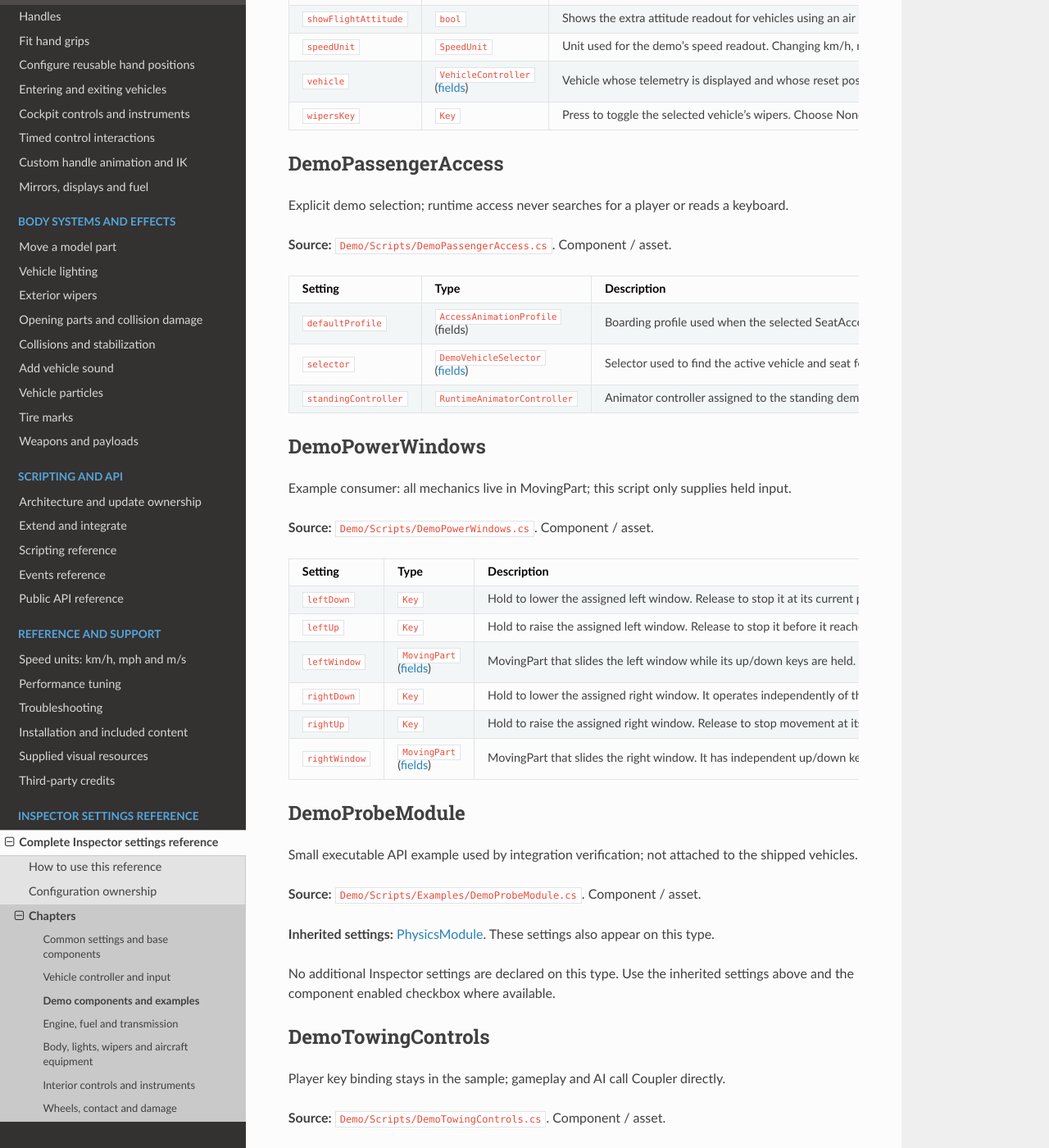
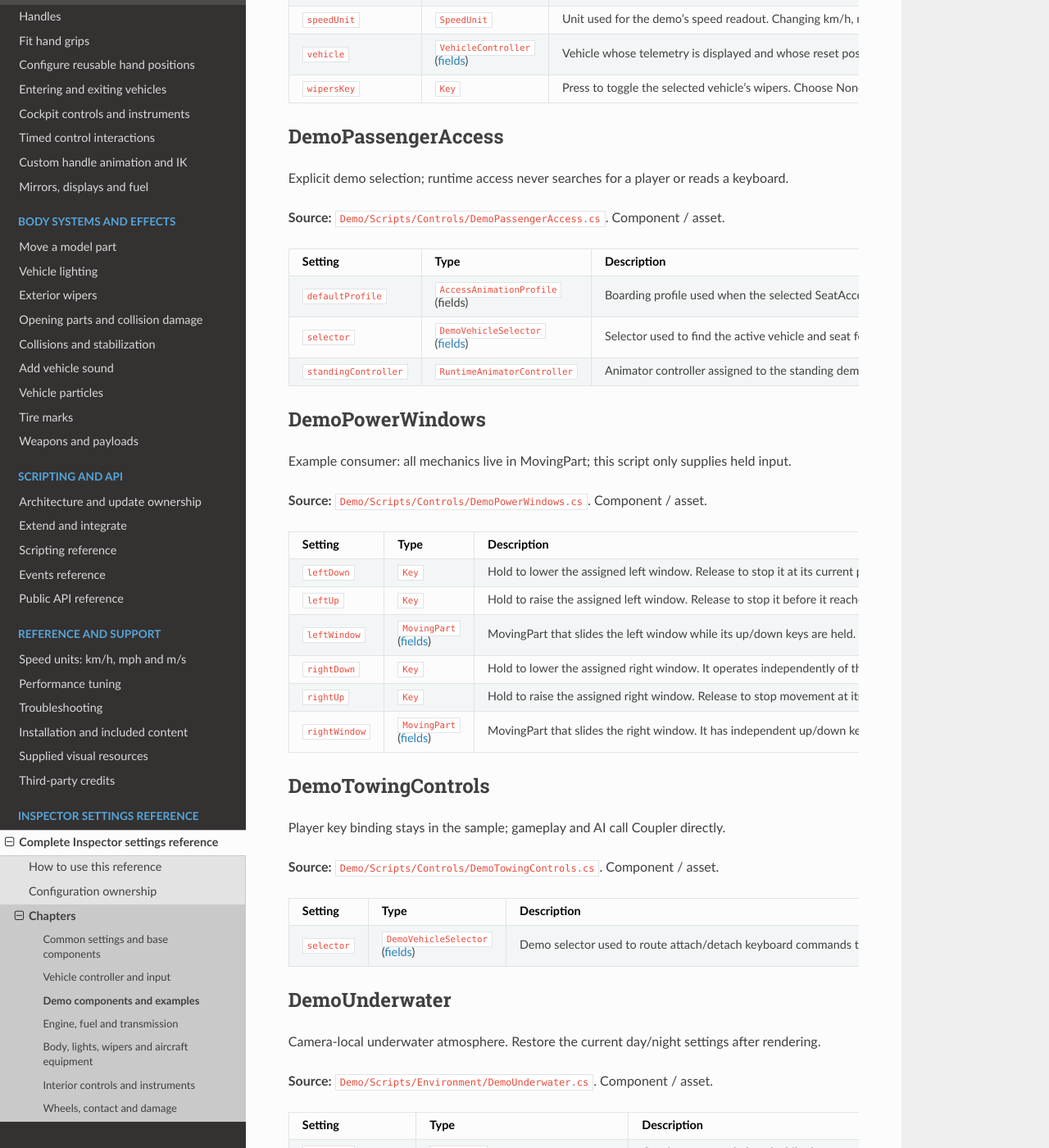
Before and after one commit to szczyglis-dev/easy-vehicle-system, a Sphinx documentation site: the page built from docs/source/InspectorReference/Demo.rst, in a window 1280 px wide and 1400 px high, scrolled down 7695 px. Shown: the whole window at 82% size. Built offline with Sphinx 7.4.7 and the Read the Docs theme 3.1.0, drawn with Linux system fonts in a browser that asks for light colours; pages that are not in the unit, such as notebooks, are missing from menus; some of the changed text lies outside the part shown.

Commit message:
Updated examples

```diff
--- a/docs/source/Cameras.rst
+++ b/docs/source/Cameras.rst
@@ -119,7 +119,7 @@ Demo integration
 
 The Demo scene and vehicle prefabs have ``Cameras`` with explicitly assigned exterior and cabin anchors. ``DemoCameraRig`` assigns and explicitly activates the chosen Orbit, Interior, Cinematic, Free Look or Free Parent submodule. It deactivates and detaches the previous view when switching. Cinematic is also a Demo-only custom submodule, so every demo view uses the same Active gate. The rig handles selection and cursor capture without camera movement calculations.
 
-``Scripts/Examples/DemoFreeCamera.cs``, ``DemoFreeParentCamera.cs``, their shared ``DemoFreeCameraMotion.cs`` and ``DemoCinematicCamera.cs`` show custom submodules supplied only by the Demo. They are not runtime package components. Free Look moves in world space; Free Parent stores its position and rotation relative to its anchor and follows the vehicle. Each vehicle's Free Parent component remembers its own local pose. Cinematic follows its anchor heading with smoothed framing, obstruction avoidance and wheel zoom. ``Move(...)`` also allows scripted navigation, and respects both Active and the core's control gates.
+``Scripts/Cameras/DemoFreeCamera.cs``, ``DemoFreeParentCamera.cs``, their shared ``DemoFreeCameraMotion.cs`` and ``DemoCinematicCamera.cs`` show custom submodules supplied only by the Demo. They are not runtime package components. Free Look moves in world space; Free Parent stores its position and rotation relative to its anchor and follows the vehicle. Each vehicle's Free Parent component remembers its own local pose. Cinematic follows its anchor heading with smoothed framing, obstruction avoidance and wheel zoom. ``Move(...)`` also allows scripted navigation, and respects both Active and the core's control gates.
 
 To reproduce the example, add the custom component on a vehicle with ``Cameras``, assign its ``anchor``, attach/select it with ``Cameras.Attach(camera, customModule)`` and call ``customModule.SetActive(true)``. Tune ``movementSpeed``, ``movementResponse``, ``boostMultiplier``, ``sensitivity`` and ``requirePointerLock``. The example reads the same numpad/arrow navigation and Shift boost as the demo.
 
--- a/docs/source/Demo.rst
+++ b/docs/source/Demo.rst
@@ -132,7 +132,7 @@ Free-camera movement: numpad 8 forward, 2/5 backward, 4/6 sideways, 9/3 up/down.
 Reuse the examples
 ------------------
 
-The sample's Prefabs folder contains the example vehicle configurations. Scripts/Examples contains application integrations such as ``LandingGearSwitch``, ``AimingHandExample``, ``DemoExternalControl`` and ``DemoDirectWaypointAI``.
+The sample's Prefabs folder contains the example vehicle configurations. ``Scripts`` is organized into ``Cameras``, ``Controls``, ``Environment``, ``UI`` and ``Vehicles``. These folders contain application integrations such as ``LandingGearSwitch``, ``AimingHandExample``, ``DemoExternalControl`` and ``DemoDirectWaypointAI``.
 
 See :doc:`Getting started </GettingStarted>` to build a vehicle, :doc:`Scripting </Scripting>` to integrate your game, and :doc:`Demo resources </DemoResources>` for asset bindings and credits.
 
--- a/docs/source/Input.rst
+++ b/docs/source/Input.rst
@@ -763,7 +763,7 @@ Keep ``AIFollowTarget`` as the driver and change its Target to the next point al
 
 For a moving convoy target, use only the first script and assign the leading vehicle as Target. For patrols, use both scripts and enable Loop. For a one-way delivery route, disable Loop so the vehicle brakes at the last point. Place route points on a drivable path with room for the vehicle's turning radius; these examples do not find roads, avoid obstacles, recover from getting stuck or reverse toward a target behind the vehicle. A navigation/traffic system can perform those decisions and feed its next reachable steering point or its own axes to the same External Controller.
 
-The shipped demo includes ``DemoWaypointAI``, ``DemoDirectWaypointAI`` and ``DemoExternalControl`` under ``Demo/Scripts/Examples``. Press P to compare manual control, physical AI and direct AI on the same checkpoint route. The physical follower smooths steering and uses overspeed braking; the direct follower supplies poses through DirectController. See :ref:`the demo comparison <evs-demo--compare-physical-and-direct-ai>`. Demo vehicle selection can change Input Source, so coordinate it with your AI ownership instead of having both systems repeatedly take control.
+The shipped demo includes ``DemoWaypointAI``, ``DemoDirectWaypointAI`` and ``DemoExternalControl`` under ``Demo/Scripts``. Press P to compare manual control, physical AI and direct AI on the same checkpoint route. The physical follower smooths steering and uses overspeed braking; the direct follower supplies poses through DirectController. See :ref:`the demo comparison <evs-demo--compare-physical-and-direct-ai>`. Demo vehicle selection can change Input Source, so coordinate it with your AI ownership instead of having both systems repeatedly take control.
 
 See :ref:`external input ownership <evs-scripting-input--external-controller-and-runtime-ownership>` for reusable takeover/release logic and :ref:`command sampling <evs-scripting-input--sampling-contract>` for continuous values and one-shot requests.
 
--- a/docs/source/InspectorReference.rst
+++ b/docs/source/InspectorReference.rst
@@ -190,8 +190,6 @@ Chapters
 | :ref:`DemoPassengerAccess <evs-inspectorreference-demo--demopassengeraccess>`                                 | Demo components and examples                   |
 +---------------------------------------------------------------------------------------------------------------+------------------------------------------------+
 | :ref:`DemoPowerWindows <evs-inspectorreference-demo--demopowerwindows>`                                       | Demo components and examples                   |
-+---------------------------------------------------------------------------------------------------------------+------------------------------------------------+
-| :ref:`DemoProbeModule <evs-inspectorreference-demo--demoprobemodule>`                                         | Demo components and examples                   |
 +---------------------------------------------------------------------------------------------------------------+------------------------------------------------+
 | :ref:`DemoTowingControls <evs-inspectorreference-demo--demotowingcontrols>`                                   | Demo components and examples                   |
 +---------------------------------------------------------------------------------------------------------------+------------------------------------------------+
--- a/docs/source/InspectorReference/Demo.rst
+++ b/docs/source/InspectorReference/Demo.rst
@@ -46,8 +46,6 @@ Demo components and examples
 +----------------------------------------------------------------------------------------------------------+------------------------+
 | :ref:`DemoPowerWindows <evs-inspectorreference-demo--demopowerwindows>`                                  | 6                      |
 +----------------------------------------------------------------------------------------------------------+------------------------+
-| :ref:`DemoProbeModule <evs-inspectorreference-demo--demoprobemodule>`                                    | 0                      |
-+----------------------------------------------------------------------------------------------------------+------------------------+
 | :ref:`DemoTowingControls <evs-inspectorreference-demo--demotowingcontrols>`                              | 1                      |
 +----------------------------------------------------------------------------------------------------------+------------------------+
 | :ref:`DemoUnderwater <evs-inspectorreference-demo--demounderwater>`                                      | 8                      |
@@ -72,7 +70,7 @@ AimingHandExample
 
 Tutorial: acquire a seated hand through ``vehicle.handles.TryAcquire``, move a stable palm target, then cancel the token after the visible return. The controller owns admission and restores the home binding. Place the custom handle under the vehicle; call ``vehicle.handles.Refresh()`` when adding it at runtime. The optional weapon and cursor handling belong to the application. Vehicle Handles supplies SetInput before passenger work.
 
-**Source:** ``Demo/Scripts/Examples/AimingHandExample.cs``. Component / asset.
+**Source:** ``Demo/Scripts/Controls/AimingHandExample.cs``. Component / asset.
 
 **Inherited settings:** :ref:`VehicleHandle <evs-inspectorreference-world--vehiclehandle>`. These settings also appear on this type.
 
@@ -128,7 +126,7 @@ Audio Settings
 DemoAircraftSystems
 -------------------
 
-**Source:** ``Demo/Scripts/Examples/DemoAircraftSystems.cs``. Component / asset.
+**Source:** ``Demo/Scripts/Vehicles/DemoAircraftSystems.cs``. Component / asset.
 
 +-----------------+---------------------------------------------------------------------------------------+------------------------------------------------------------------------------------------------------------------------------------------+-------------------------------------------+
 | Setting         | Type                                                                                  | Description                                                                                                                              | Declared default and constraints          |
@@ -203,7 +201,7 @@ DemoCinematicCamera
 
 A custom camera can also ignore mouse look and follow the vehicle's heading instead.
 
-**Source:** ``Demo/Scripts/Examples/DemoCinematicCamera.cs``. Component / asset.
+**Source:** ``Demo/Scripts/Cameras/DemoCinematicCamera.cs``. Component / asset.
 
 **Inherited settings:** :ref:`CameraModule <evs-inspectorreference-world--cameramodule>`. These settings also appear on this type.
 
@@ -241,7 +239,7 @@ No additional Inspector settings are declared on this type. Use the inherited se
 DemoDamageControls
 ------------------
 
-**Source:** ``Demo/Scripts/DemoDamageControls.cs``. Component / asset.
+**Source:** ``Demo/Scripts/Controls/DemoDamageControls.cs``. Component / asset.
 
 +--------------+--------------------------------------------------------------------------------------------+--------------------------------------------------------------------------------------------------------------------------------------------+----------------------------------+
 | Setting      | Type                                                                                       | Description                                                                                                                                | Declared default and constraints |
@@ -256,7 +254,7 @@ DemoDayNight
 
 Sample lighting switch. It changes the environment without modifying a vehicle's requested light state.
 
-**Source:** ``Demo/Scripts/DemoDayNight.cs``. Component / asset.
+**Source:** ``Demo/Scripts/Environment/DemoDayNight.cs``. Component / asset.
 
 +-------------+-----------+-----------------------------------------------------------------------------------------------------------------------------------------+----------------------------------+
 | Setting     | Type      | Description                                                                                                                             | Declared default and constraints |
@@ -275,7 +273,7 @@ DemoDirectWaypointAI
 
 Pose-driven companion to DemoWaypointAI. No wheel forces or Rigidbody pose writes.
 
-**Source:** ``Demo/Scripts/Examples/DemoDirectWaypointAI.cs``. Component / asset.
+**Source:** ``Demo/Scripts/Vehicles/DemoDirectWaypointAI.cs``. Component / asset.
 
 +----------------------+----------------------------------------------------------------------------------------------+-------------------------------------------------------------------------------------------------------------------------------------------------------------------------+---------------------------------------------------------------------------+
 | Setting              | Type                                                                                         | Description                                                                                                                                                             | Declared default and constraints                                          |
@@ -304,7 +302,7 @@ DemoDownforceModule
 
 Optional extension example: add this module through the controller dashboard to apply speed-based downforce.
 
-**Source:** ``Demo/Scripts/Examples/DemoDownforceModule.cs``. Component / asset.
+**Source:** ``Demo/Scripts/Vehicles/DemoDownforceModule.cs``. Component / asset.
 
 **Inherited settings:** :ref:`PhysicsModule <evs-inspectorreference-physics--physicsmodule>`. These settings also appear on this type.
 
@@ -332,7 +330,7 @@ DemoExternalControl
 
 Demo ownership policy; the runtime controller itself has no concept of a player or AI.
 
-**Source:** ``Demo/Scripts/Examples/DemoExternalControl.cs``. Component / asset.
+**Source:** ``Demo/Scripts/Controls/DemoExternalControl.cs``. Component / asset.
 
 +----------------------+---------------------------------------------------------------------------------------------------+-------------------------------------------------------------------------------------------------------------------------------------------+----------------------------------+
 | Setting              | Type                                                                                              | Description                                                                                                                               | Declared default and constraints |
@@ -349,7 +347,7 @@ Demo ownership policy; the runtime controller itself has no concept of a player
 DemoExternalControl.GizmoSettings
 ---------------------------------
 
-**Source:** ``Demo/Scripts/Examples/DemoExternalControl.cs``. Nested configuration data; expand its owning field in the Inspector.
+**Source:** ``Demo/Scripts/Controls/DemoExternalControl.cs``. Nested configuration data; expand its owning field in the Inspector.
 
 +----------------------+----------+--------------------------------------------------------------------+----------------------------------+
 | Setting              | Type     | Description                                                        | Declared default and constraints |
@@ -370,7 +368,7 @@ DemoExternalControl.GizmoSettings
 DemoFreeCamera
 --------------
 
-**Source:** ``Demo/Scripts/Examples/DemoFreeCamera.cs``. Component / asset.
+**Source:** ``Demo/Scripts/Cameras/DemoFreeCamera.cs``. Component / asset.
 
 **Inherited settings:** :ref:`DemoFreeCameraMotion <evs-inspectorreference-demo--demofreecameramotion>`. These settings also appear on this type.
 
@@ -383,7 +381,7 @@ DemoFreeCameraMotion
 
 Custom camera example: add beside Cameras, assign it with SetModule/Attach, then SetActive(true). This component belongs to the optional Demo, not the runtime package.
 
-**Source:** ``Demo/Scripts/Examples/DemoFreeCameraMotion.cs``. Abstract base; settings are inherited by derived components.
+**Source:** ``Demo/Scripts/Cameras/DemoFreeCameraMotion.cs``. Abstract base; settings are inherited by derived components.
 
 **Inherited settings:** :ref:`CameraModule <evs-inspectorreference-world--cameramodule>`. These settings also appear on this type.
 
@@ -404,7 +402,7 @@ DemoFreeParentCamera
 
 A second custom view reuses navigation but keeps its pose in the vehicle anchor's frame. Each vehicle owns its own module and therefore remembers its own local camera pose.
 
-**Source:** ``Demo/Scripts/Examples/DemoFreeParentCamera.cs``. Component / asset.
+**Source:** ``Demo/Scripts/Cameras/DemoFreeParentCamera.cs``. Component / asset.
 
 **Inherited settings:** :ref:`DemoFreeCameraMotion <evs-inspectorreference-demo--demofreecameramotion>`. These settings also appear on this type.
 
@@ -438,7 +436,7 @@ DemoPassengerAccess
 
 Explicit demo selection; runtime access never searches for a player or reads a keyboard.
 
-**Source:** ``Demo/Scripts/DemoPassengerAccess.cs``. Component / asset.
+**Source:** ``Demo/Scripts/Controls/DemoPassengerAccess.cs``. Component / asset.
 
 +------------------------+---------------------------------------------------------------------------------------------------+---------------------------------------------------------------------------------------------------------------------------------------------------------+----------------------------------+
 | Setting                | Type                                                                                              | Description                                                                                                                                             | Declared default and constraints |
@@ -457,7 +455,7 @@ DemoPowerWindows
 
 Example consumer: all mechanics live in MovingPart; this script only supplies held input.
 
-**Source:** ``Demo/Scripts/DemoPowerWindows.cs``. Component / asset.
+**Source:** ``Demo/Scripts/Controls/DemoPowerWindows.cs``. Component / asset.
 
 +-----------------+------------------------------------------------------------------------------+---------------------------------------------------------------------------------------------------------------------------------------+----------------------------------+
 | Setting         | Type                                                                         | Description                                                                                                                           | Declared default and constraints |
@@ -475,19 +473,6 @@ Example consumer: all mechanics live in MovingPart; this script only supplies he
 | ``rightWindow`` | ``MovingPart`` (:ref:`fields <evs-inspectorreference-exterior--movingpart>`) | MovingPart that slides the right window. It has independent up/down keys so either window can be moved without the other.             | ``None / unassigned``            |
 +-----------------+------------------------------------------------------------------------------+---------------------------------------------------------------------------------------------------------------------------------------+----------------------------------+
 
-.. _evs-inspectorreference-demo--demoprobemodule:
-
-DemoProbeModule
----------------
-
-Small executable API example used by integration verification; not attached to the shipped vehicles.
-
-**Source:** ``Demo/Scripts/Examples/DemoProbeModule.cs``. Component / asset.
-
-**Inherited settings:** :ref:`PhysicsModule <evs-inspectorreference-physics--physicsmodule>`. These settings also appear on this type.
-
-No additional Inspector settings are declared on this type. Use the inherited settings above and the component enabled checkbox where available.
-
 .. _evs-inspectorreference-demo--demotowingcontrols:
 
 DemoTowingControls
@@ -495,7 +480,7 @@ DemoTowingControls
 
 Player key binding stays in the sample; gameplay and AI call Coupler directly.
 
-**Source:** ``Demo/Scripts/DemoTowingControls.cs``. Component / asset.
+**Source:** ``Demo/Scripts/Controls/DemoTowingControls.cs``. Component / asset.
 
 +--------------+--------------------------------------------------------------------------------------------+-----------------------------------------------------------------------------------------------------+----------------------------------+
 | Setting      | Type                                                                                       | Description                                                                                         | Declared default and constraints |
@@ -510,7 +495,7 @@ DemoUnderwater
 
 Camera-local underwater atmosphere. Restore the current day/night settings after rendering.
 
-**Source:** ``Demo/Scripts/DemoUnderwater.cs``. Component / asset.
+**Source:** ``Demo/Scripts/Environment/DemoUnderwater.cs``. Component / asset.
 
 +-----------------------+---------------------------------------------------------------------------------+-----------------------------------------------------------------------------------------------------------------------------------------------------------------------------+----------------------------------+
 | Setting               | Type                                                                            | Description                                                                                                                                                                 | Declared default and constraints |
@@ -564,7 +549,7 @@ DemoVehicleWeapon
 
 Example of adding vehicle-specific controls/HUD without extending Command or the controller.
 
-**Source:** ``Demo/Scripts/Examples/DemoVehicleWeapon.cs``. Component / asset.
+**Source:** ``Demo/Scripts/Vehicles/DemoVehicleWeapon.cs``. Component / asset.
 
 +-----------------+-------------------------------------------------------------------------------+-----------------------------------------------------------------------------------------------------------------------------------------------+----------------------------------+
 | Setting         | Type                                                                          | Description                                                                                                                                   | Declared default and constraints |
@@ -593,7 +578,7 @@ DemoWaterEntryAudio
 
 Demo-only water entry/exit for any vehicle, independently of its drive profile.
 
-**Source:** ``Demo/Scripts/DemoWaterEntryAudio.cs``. Component / asset.
+**Source:** ``Demo/Scripts/Environment/DemoWaterEntryAudio.cs``. Component / asset.
 
 +-----------------------+---------------------------------------------------------------------------------+---------------------------------------------------------------------------------------------------------------------------------------------------------------------------------------+----------------------------------+
 | Setting               | Type                                                                            | Description                                                                                                                                                                           | Declared default and constraints |
@@ -645,7 +630,7 @@ DemoWaypointAI
 
 Small public-API example: steering and speed control only; no navigation or obstacle avoidance.
 
-**Source:** ``Demo/Scripts/Examples/DemoWaypointAI.cs``. Component / asset.
+**Source:** ``Demo/Scripts/Vehicles/DemoWaypointAI.cs``. Component / asset.
 
 +------------------------------+------------------------------------------------------------------------------------------------+----------------------------------------------------------------------------------------------------------------------------------------------------------------+---------------------------------------------------------------------------+
 | Setting                      | Type                                                                                           | Description                                                                                                                                                    | Declared default and constraints                                          |
@@ -678,7 +663,7 @@ LandingGearSwitch
 
 Application binding example: connect SwitchAnimator to LandingGear. Assign the gear, animator and seat. The binding samples deployment requests in LateUpdate; SwitchAnimator owns switch motion and its SwitchHandle owns the left-hand contact. Actual limb arrival gates switch motion through ControlAnimator.
 
-**Source:** ``Demo/Scripts/Examples/LandingGearSwitch.cs``. Component / asset.
+**Source:** ``Demo/Scripts/Controls/LandingGearSwitch.cs``. Component / asset.
 
 +---------------------+---------------------------------------------------------------------------------+-------------------------------------------------------------------------------------------------------------------------------------------------------------------+----------------------------------+
 | Setting             | Type                                                                            | Description                                                                                                                                                       | Declared default and constraints |
@@ -697,7 +682,7 @@ Application binding example: connect SwitchAnimator to LandingGear. Assign the g
 Projectile
 ----------
 
-**Source:** ``Demo/Scripts/Examples/Projectile.cs``. Component / asset.
+**Source:** ``Demo/Scripts/Vehicles/Projectile.cs``. Component / asset.
 
 +----------------------------------+----------+-----------------------------------------------------------------------------------------------------------------------------------+----------------------------------+
 | Setting                          | Type     | Description                                                                                                                       | Declared default and constraints |
```
Also changed, not shown: other parts of docs/source/InspectorReference/Demo.rst (+6 -6 lines), docs/source/Distribution.rst (+39 -2 lines).
